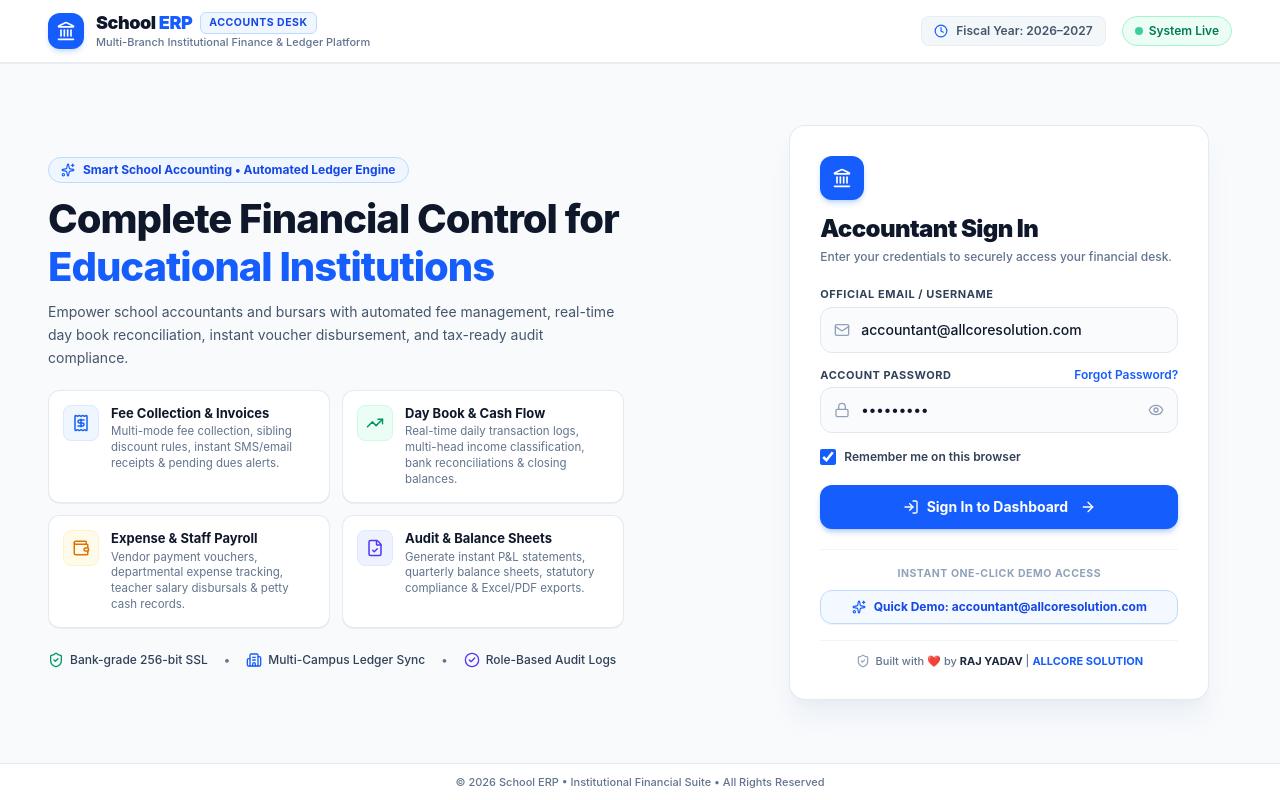
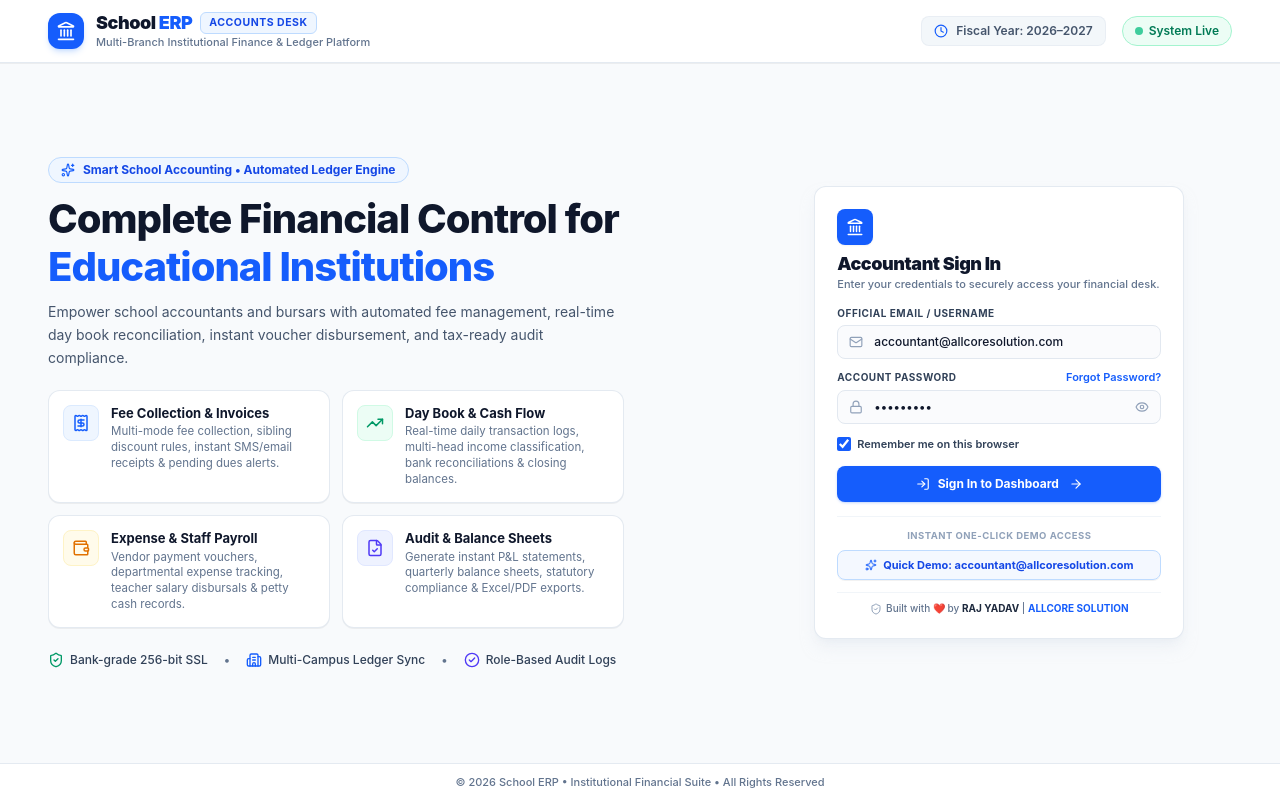
Before and after one commit to allcoreSolution/SMS-Frontend-by-raj-, a React (Vite) app in the folder Accountant/: page /login in a window 1280 px wide. Built offline with nearby package versions, Linux system fonts and the light colour scheme.

Commit message:
fix(accountant): scale down login card size and margins to prevent footer overlap

```diff
--- a/Accountant/src/pages/Login.jsx
+++ b/Accountant/src/pages/Login.jsx
@@ -347,32 +347,32 @@ const Login = () => {
 
           {/* Right Column: Clean, Normal, Compact White Login Card */}
           <div className="lg:col-span-5 flex justify-center">
-            <div className="w-full max-w-[420px] bg-white rounded-2xl shadow-xl shadow-slate-200/60 border border-slate-200/90 p-6 sm:p-7.5">
+            <div className="w-full max-w-[370px] bg-white rounded-xl shadow-lg shadow-slate-200/50 border border-slate-200/90 p-5 sm:p-5.5">
 
               {/* Form Title & Icon */}
-              <div className="mb-5">
-                <div className="w-11 h-11 rounded-xl bg-blue-600 text-white flex items-center justify-center mb-3 shadow-md shadow-blue-500/25">
-                  <Landmark className="w-5 h-5" />
+              <div className="mb-3.5">
+                <div className="w-9 h-9 rounded-lg bg-blue-600 text-white flex items-center justify-center mb-2 shadow-xs">
+                  <Landmark className="w-4.5 h-4.5" />
                 </div>
-                <h2 className="text-xl sm:text-2xl font-black text-slate-900 tracking-tight leading-snug">
+                <h2 className="text-lg font-black text-slate-900 tracking-tight leading-tight">
                   Accountant Sign In
                 </h2>
-                <p className="text-xs text-slate-500 font-medium mt-0.5 leading-relaxed">
+                <p className="text-[11px] text-slate-500 font-medium mt-0.5 leading-snug">
                   Enter your credentials to securely access your financial desk.
                 </p>
               </div>
 
               {/* Login Form */}
-              <form onSubmit={handleLogin} className="space-y-3.5">
+              <form onSubmit={handleLogin} className="space-y-2.5">
 
                 {/* Field 1: Email Address / Username */}
                 <div>
-                  <label className="block text-[11px] font-bold text-slate-700 uppercase tracking-wider mb-1">
+                  <label className="block text-[10px] font-bold text-slate-700 uppercase tracking-wider mb-1">
                     Official Email / Username
                   </label>
                   <div className="relative group">
-                    <div className="absolute inset-y-0 left-0 pl-3.5 flex items-center pointer-events-none text-slate-400 group-focus-within:text-blue-600 transition-colors">
-                      <Mail className="w-4 h-4" />
+                    <div className="absolute inset-y-0 left-0 pl-3 flex items-center pointer-events-none text-slate-400 group-focus-within:text-blue-600 transition-colors">
+                      <Mail className="w-3.5 h-3.5" />
                     </div>
                     <input
                       type="text"
@@ -380,7 +380,7 @@ const Login = () => {
                       value={identifier}
                       onChange={(e) => setIdentifier(e.target.value)}
                       placeholder="accountant@allcoresolution.com"
-                      className="w-full pl-10 pr-4 py-2.5 sm:py-3 rounded-xl border border-slate-200 bg-slate-50/70 focus:bg-white text-slate-900 text-xs sm:text-sm font-medium focus:outline-none focus:ring-2 focus:ring-blue-500/20 focus:border-blue-600 transition-all placeholder:text-slate-400"
+                      className="w-full pl-9 pr-3 py-2 rounded-lg border border-slate-200 bg-slate-50/70 focus:bg-white text-slate-900 text-xs font-medium focus:outline-none focus:ring-2 focus:ring-blue-500/20 focus:border-blue-600 transition-all placeholder:text-slate-400"
                     />
                   </div>
                 </div>
@@ -388,20 +388,20 @@ const Login = () => {
                 {/* Field 2: Password */}
                 <div>
                   <div className="flex items-center justify-between mb-1">
-                    <label className="block text-[11px] font-bold text-slate-700 uppercase tracking-wider">
+                    <label className="block text-[10px] font-bold text-slate-700 uppercase tracking-wider">
                       Account Password
                     </label>
                     <button
                       type="button"
                       onClick={handleForgotPassword}
-                      className="text-xs font-semibold text-blue-600 hover:text-blue-700 hover:underline cursor-pointer"
+                      className="text-[11px] font-semibold text-blue-600 hover:text-blue-700 hover:underline cursor-pointer"
                     >
                       Forgot Password?
                     </button>
                   </div>
                   <div className="relative group">
-                    <div className="absolute inset-y-0 left-0 pl-3.5 flex items-center pointer-events-none text-slate-400 group-focus-within:text-blue-600 transition-colors">
-                      <Lock className="w-4 h-4" />
+                    <div className="absolute inset-y-0 left-0 pl-3 flex items-center pointer-events-none text-slate-400 group-focus-within:text-blue-600 transition-colors">
+                      <Lock className="w-3.5 h-3.5" />
                     </div>
                     <input
                       type={showPassword ? 'text' : 'password'}
@@ -409,67 +409,67 @@ const Login = () => {
                       value={password}
                       onChange={(e) => setPassword(e.target.value)}
                       placeholder="••••••••"
-                      className="w-full pl-10 pr-10 py-2.5 sm:py-3 rounded-xl border border-slate-200 bg-slate-50/70 focus:bg-white text-slate-900 text-xs sm:text-sm font-medium focus:outline-none focus:ring-2 focus:ring-blue-500/20 focus:border-blue-600 transition-all placeholder:text-slate-400"
+                      className="w-full pl-9 pr-9 py-2 rounded-lg border border-slate-200 bg-slate-50/70 focus:bg-white text-slate-900 text-xs font-medium focus:outline-none focus:ring-2 focus:ring-blue-500/20 focus:border-blue-600 transition-all placeholder:text-slate-400"
                     />
                     <button
                       type="button"
                       onClick={() => setShowPassword(!showPassword)}
-                      className="absolute inset-y-0 right-0 pr-3.5 flex items-center text-slate-400 hover:text-slate-600 transition-colors cursor-pointer"
+                      className="absolute inset-y-0 right-0 pr-3 flex items-center text-slate-400 hover:text-slate-600 transition-colors cursor-pointer"
                       tabIndex={-1}
                     >
-                      {showPassword ? <EyeOff className="w-4 h-4" /> : <Eye className="w-4 h-4" />}
+                      {showPassword ? <EyeOff className="w-3.5 h-3.5" /> : <Eye className="w-3.5 h-3.5" />}
                     </button>
                   </div>
                 </div>
 
                 {/* Remember Me */}
                 <div className="flex items-center pt-0.5">
-                  <label className="flex items-center gap-2 cursor-pointer select-none">
+                  <label className="flex items-center gap-1.5 cursor-pointer select-none">
                     <input
                       type="checkbox"
                       checked={rememberMe}
                       onChange={(e) => setRememberMe(e.target.checked)}
-                      className="w-4 h-4 rounded border-slate-300 text-blue-600 focus:ring-blue-500 cursor-pointer accent-blue-600"
+                      className="w-3.5 h-3.5 rounded border-slate-300 text-blue-600 focus:ring-blue-500 cursor-pointer accent-blue-600"
                     />
-                    <span className="text-xs font-semibold text-slate-700">
+                    <span className="text-[11px] font-semibold text-slate-700">
                       Remember me on this browser
                     </span>
                   </label>
                 </div>
 
                 {/* Submit Action Button */}
-                <div className="pt-1.5">
+                <div className="pt-1">
                   <button
                     type="submit"
                     disabled={loading}
-                    className="w-full bg-blue-600 hover:bg-blue-700 active:bg-blue-800 text-white py-3 px-6 rounded-xl font-bold text-xs sm:text-sm shadow-md shadow-blue-600/25 hover:shadow-lg hover:shadow-blue-600/35 transition-all flex items-center justify-center gap-2 cursor-pointer disabled:opacity-75 disabled:cursor-not-allowed"
+                    className="w-full bg-blue-600 hover:bg-blue-700 active:bg-blue-800 text-white py-2.5 px-4 rounded-lg font-bold text-xs shadow-sm shadow-blue-600/20 hover:shadow-md hover:shadow-blue-600/30 transition-all flex items-center justify-center gap-2 cursor-pointer disabled:opacity-75 disabled:cursor-not-allowed"
                   >
-                    <LogIn className="w-4 h-4" />
+                    <LogIn className="w-3.5 h-3.5" />
                     <span>{loading ? 'Authenticating...' : 'Sign In to Dashboard'}</span>
-                    <ArrowRight className="w-4 h-4 ml-1" />
+                    <ArrowRight className="w-3.5 h-3.5 ml-0.5" />
                   </button>
                 </div>
 
               </form>
 
               {/* Instant One-Click Demo Access */}
-              <div className="mt-5 pt-4 border-t border-slate-100 flex flex-col items-center">
-                <span className="text-[10.5px] font-bold text-slate-400 uppercase tracking-wider mb-2">
+              <div className="mt-3.5 pt-3 border-t border-slate-100 flex flex-col items-center">
+                <span className="text-[9.5px] font-bold text-slate-400 uppercase tracking-wider mb-1.5">
                   Instant One-Click Demo Access
                 </span>
                 <button
                   type="button"
                   onClick={fillDemo}
-                  className="w-full py-2 px-3.5 rounded-xl border border-blue-200 bg-blue-50/70 hover:bg-blue-100 text-blue-700 text-xs font-bold transition-all flex items-center justify-center gap-2 shadow-2xs active:scale-[0.99] cursor-pointer"
+                  className="w-full py-1.5 px-3 rounded-lg border border-blue-200 bg-blue-50/70 hover:bg-blue-100 text-blue-700 text-[11px] font-bold transition-all flex items-center justify-center gap-1.5 shadow-2xs active:scale-[0.99] cursor-pointer"
                 >
-                  <Sparkles className="w-3.5 h-3.5 text-blue-600" />
+                  <Sparkles className="w-3 h-3 text-blue-600" />
                   <span>Quick Demo: accountant@allcoresolution.com</span>
                 </button>
               </div>
 
               {/* Card Footer Credit */}
-              <div className="mt-4 pt-3 border-t border-slate-100 text-center flex items-center justify-center gap-1.5 text-[11px] font-medium text-slate-500">
-                <ShieldCheck className="w-3.5 h-3.5 text-slate-400" />
+              <div className="mt-3 pt-2 border-t border-slate-100 text-center flex items-center justify-center gap-1 text-[10px] font-medium text-slate-500">
+                <ShieldCheck className="w-3 h-3 text-slate-400" />
                 <span>
                   Built with <span className="text-red-500 font-bold">❤️</span> by{' '}
                   <strong className="text-slate-800 font-bold">RAJ YADAV</strong> |{' '}
```
Also changed, not shown: 1 other file (tests, documents, lock files or other folders).
